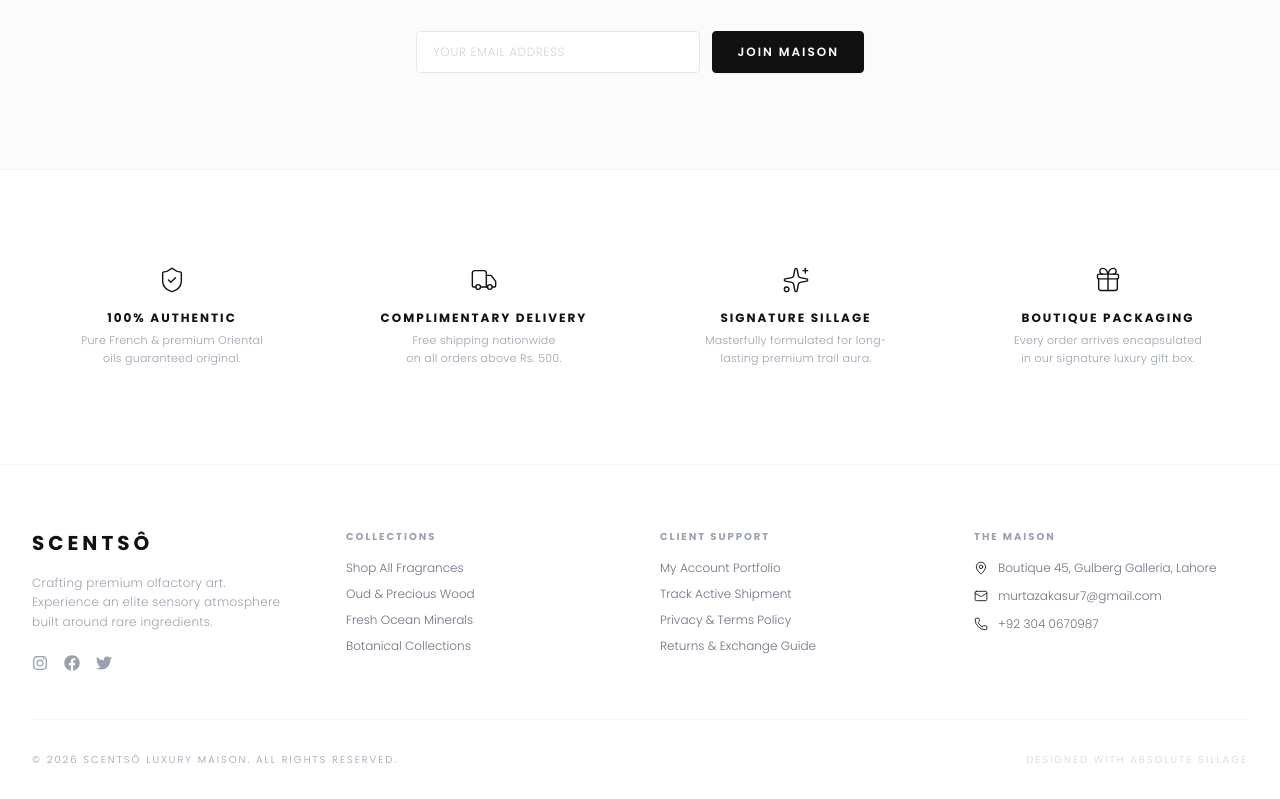
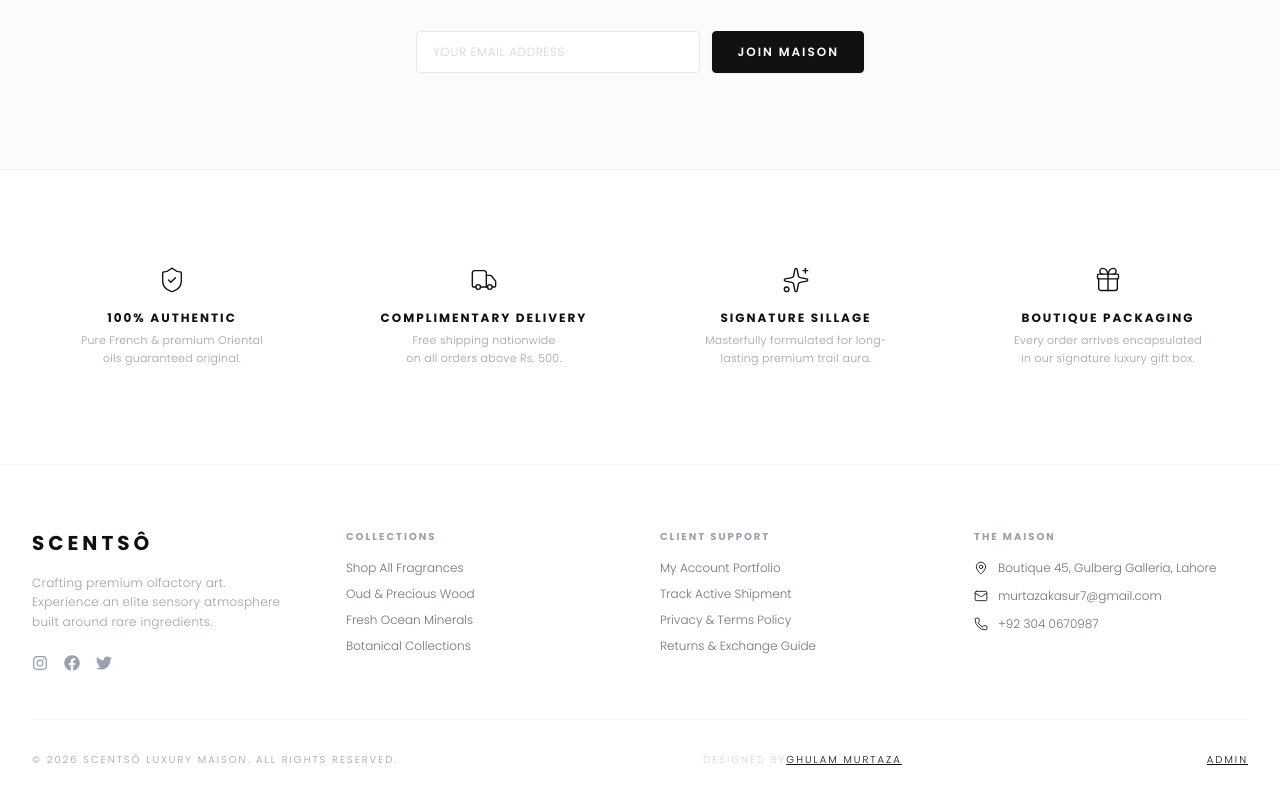
Before and after one commit to murtaza700/Full_Stack_E-Commerce_Store, a React (Vite) app in the folder frontend/: page / in a window 1280 px wide. Shown: the part 4488-5287 px from the top of the page. Built offline with nearby package versions, Linux system fonts and the light colour scheme; no server answers.

Commit message:
Cookies sameSite changed to none, Link /admin added in footer

```diff
--- a/frontend/src/components/Footer.jsx
+++ b/frontend/src/components/Footer.jsx
@@ -78,8 +78,15 @@ const Footer = () => {
                         &copy; {currentYear} Scentsô Luxury Maison. All rights reserved.
                     </p>
                     <p className="font-mono text-gray-300">
-                        Designed with absolute sillage
+                        Designed by
+                        <a
+                            className='text-TEXT underline'
+                            href="mailto:murtazakasur7@gmail.com?subject=Website%20Inquiry&body=Hello%20Ghulam Murtaza,%0A%0AI%20would%20like%20to%20discuss..."
+                        >
+                            Ghulam Murtaza
+                        </a>
                     </p>
+                    <Link className='font-mono underline text-TEXT' to={'/admin'}>Admin</Link>
                 </div>
 
             </div>
```
Also changed, not shown: frontend/vercel.json (added), 1 other file (tests, documents, lock files or other folders).
